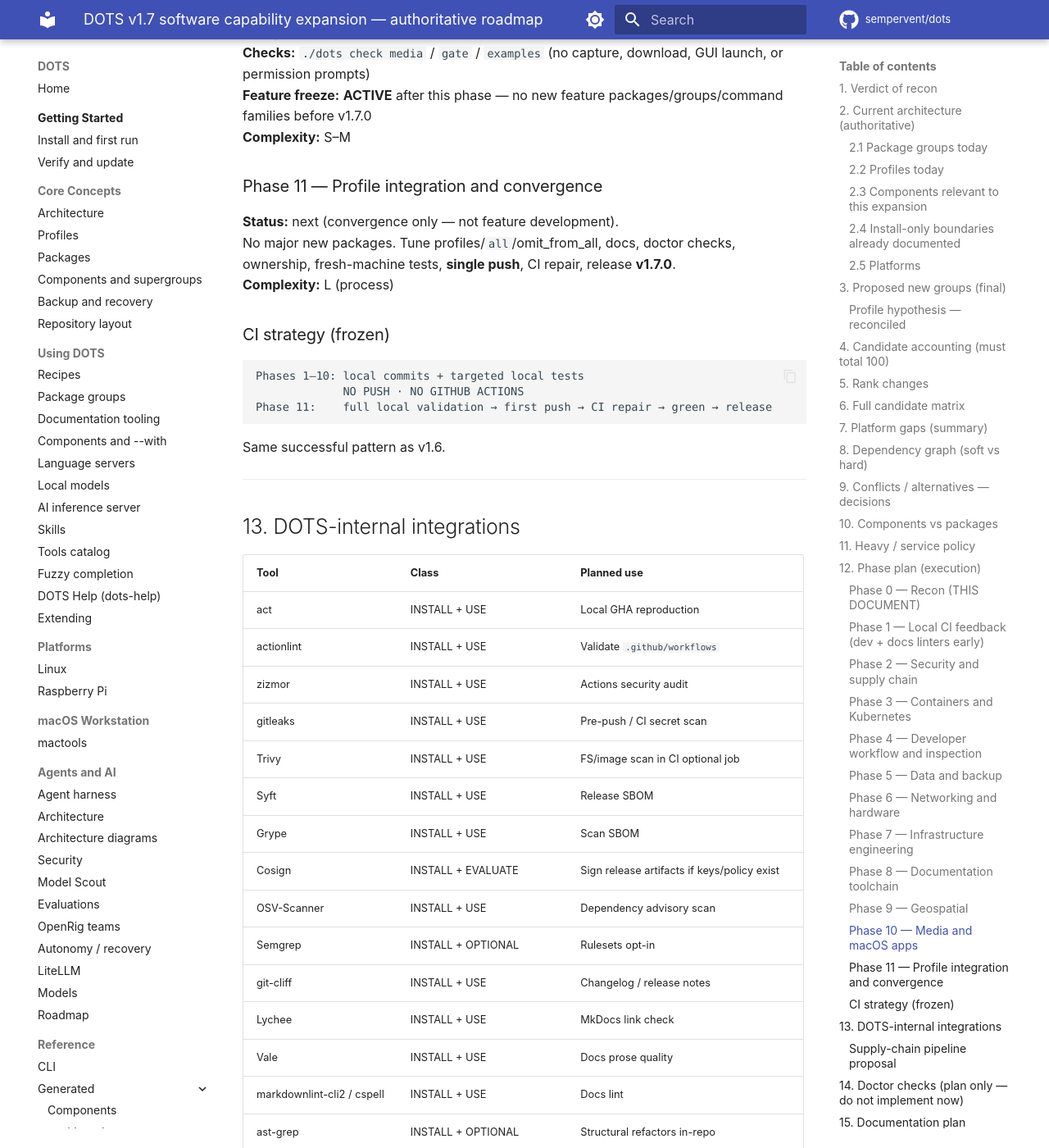
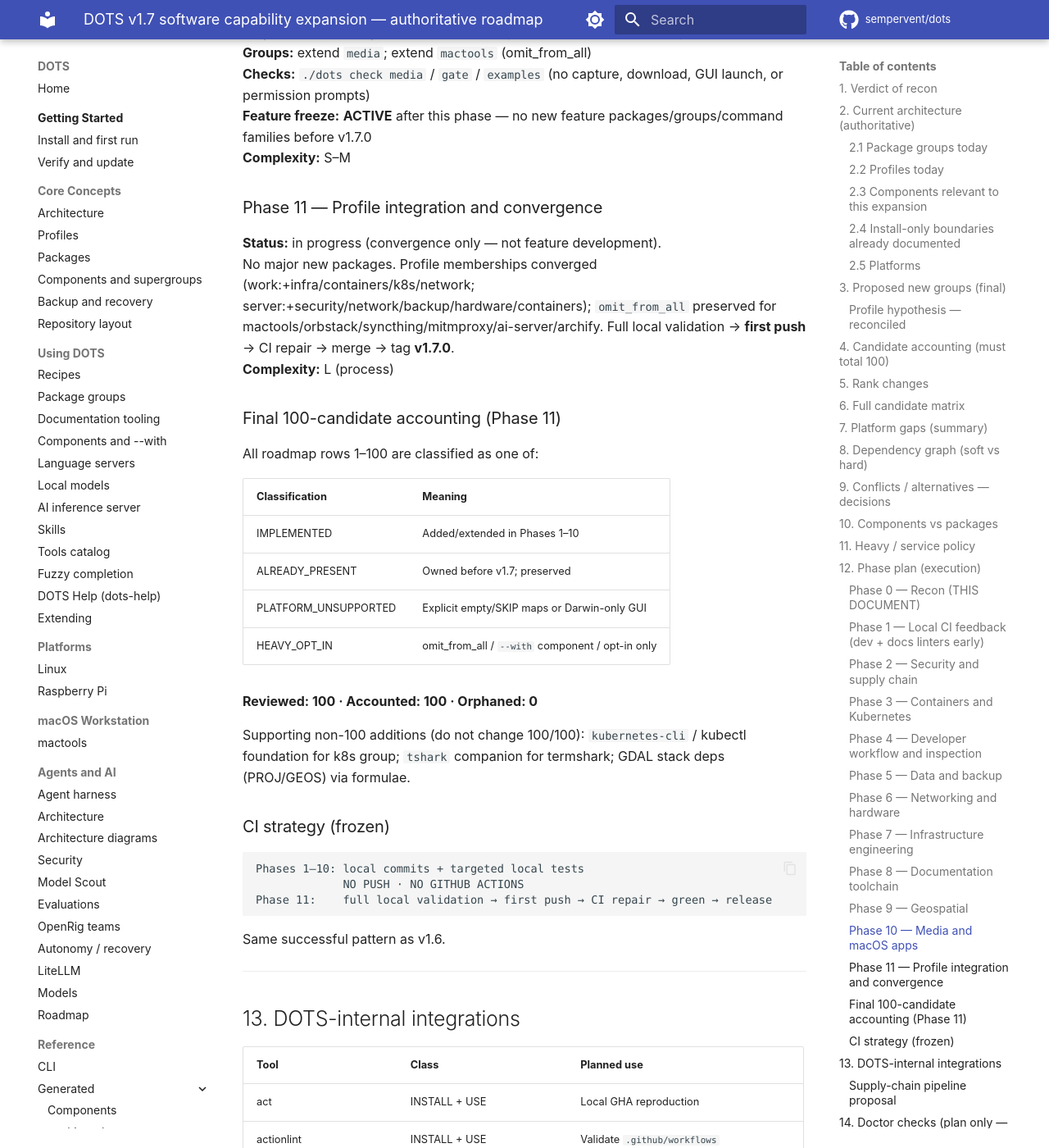
Before and after one commit to sempervent/dots, an MkDocs documentation site: the page built from docs/maintainers/v1.7-software-expansion.md, in a window 1280 px wide and 1400 px high, scrolled down 18347 px. Shown: the whole window at 82% size. Built offline with MkDocs 1.6.1 and Material for MkDocs 9.7.7, drawn with Linux system fonts in a browser that asks for light colours; comment, search, counter and statistics services are not loaded; some of the changed text lies outside the part shown.

Commit message:
chore(profiles): converge work and server package groups for v1.7
Work gains CLI infra/containers/k8s/network; server gains security/network/
backup/hardware/containers. Keep mactools and heavy runtimes omit_from_all.

```diff
--- a/docs/maintainers/v1.7-software-expansion.md
+++ b/docs/maintainers/v1.7-software-expansion.md
@@ -1,11 +1,11 @@
 # DOTS v1.7 software capability expansion — authoritative roadmap
 
-**Status:** Phase 10 implemented locally — **FEATURE FREEZE ACTIVE** (Phase 11 next)
-**Target version:** `v1.7.0` (current `VERSION` = `1.6.2`; latest tag `v1.6.2`)
-**Branch (local):** `feat/v1.7-phase10-media-mactools`
+**Status:** Phase 11 convergence/release in progress — **FEATURE FREEZE ACTIVE**
+**Target version:** `v1.7.0` (VERSION bumps in release-prep commit)
+**Branch (local):** `release/v1.7.0`
 **Recon HEAD:** `51b4798f53e0847e9338c1dcbe1deb2cbd3f722f` (`origin/master`)
-**Pushed:** NO
-**Implementation:** Phase 0–10 complete locally · Phase 11 next (convergence / release only)
+**Pushed:** pending first push (Phase 11)
+**Implementation:** Phases 0–10 complete · Phase 11 converging profiles/ownership → validate → push → CI → merge → tag
 
 Phase 0 authored this roadmap. It reconciles ~100 proposed capabilities against the **actual** DOTS package architecture so later phases do not re-architect the program. Phase 1 extends package group `dev` and adds `./dots check` local validators (see `docs/using/local-ci.md`).
 
@@ -419,9 +419,24 @@
 
 ### Phase 11 — Profile integration and convergence
 
-**Status:** next (convergence only — not feature development).
-No major new packages. Tune profiles/`all`/omit_from_all, docs, doctor checks, ownership, fresh-machine tests, **single push**, CI repair, release **v1.7.0**.
+**Status:** in progress (convergence only — not feature development).
+No major new packages. Profile memberships converged (work:+infra/containers/k8s/network; server:+security/network/backup/hardware/containers); `omit_from_all` preserved for mactools/orbstack/syncthing/mitmproxy/ai-server/archify. Full local validation → **first push** → CI repair → merge → tag **v1.7.0**.
 **Complexity:** L (process)
+
+### Final 100-candidate accounting (Phase 11)
+
+All roadmap rows 1–100 are classified as one of:
+
+| Classification | Meaning |
+|----------------|---------|
+| IMPLEMENTED | Added/extended in Phases 1–10 |
+| ALREADY_PRESENT | Owned before v1.7; preserved |
+| PLATFORM_UNSUPPORTED | Explicit empty/SKIP maps or Darwin-only GUI |
+| HEAVY_OPT_IN | omit_from_all / `--with` component / opt-in only |
+
+**Reviewed: 100 · Accounted: 100 · Orphaned: 0**
+
+Supporting non-100 additions (do not change 100/100): `kubernetes-cli` / kubectl foundation for k8s group; `tshark` companion for termshark; GDAL stack deps (PROJ/GEOS) via formulae.
 
 ### CI strategy (frozen)
 
```
Also changed, not shown: docs/reference/generated/profiles.md (+2 -2 lines), 2 other files.
